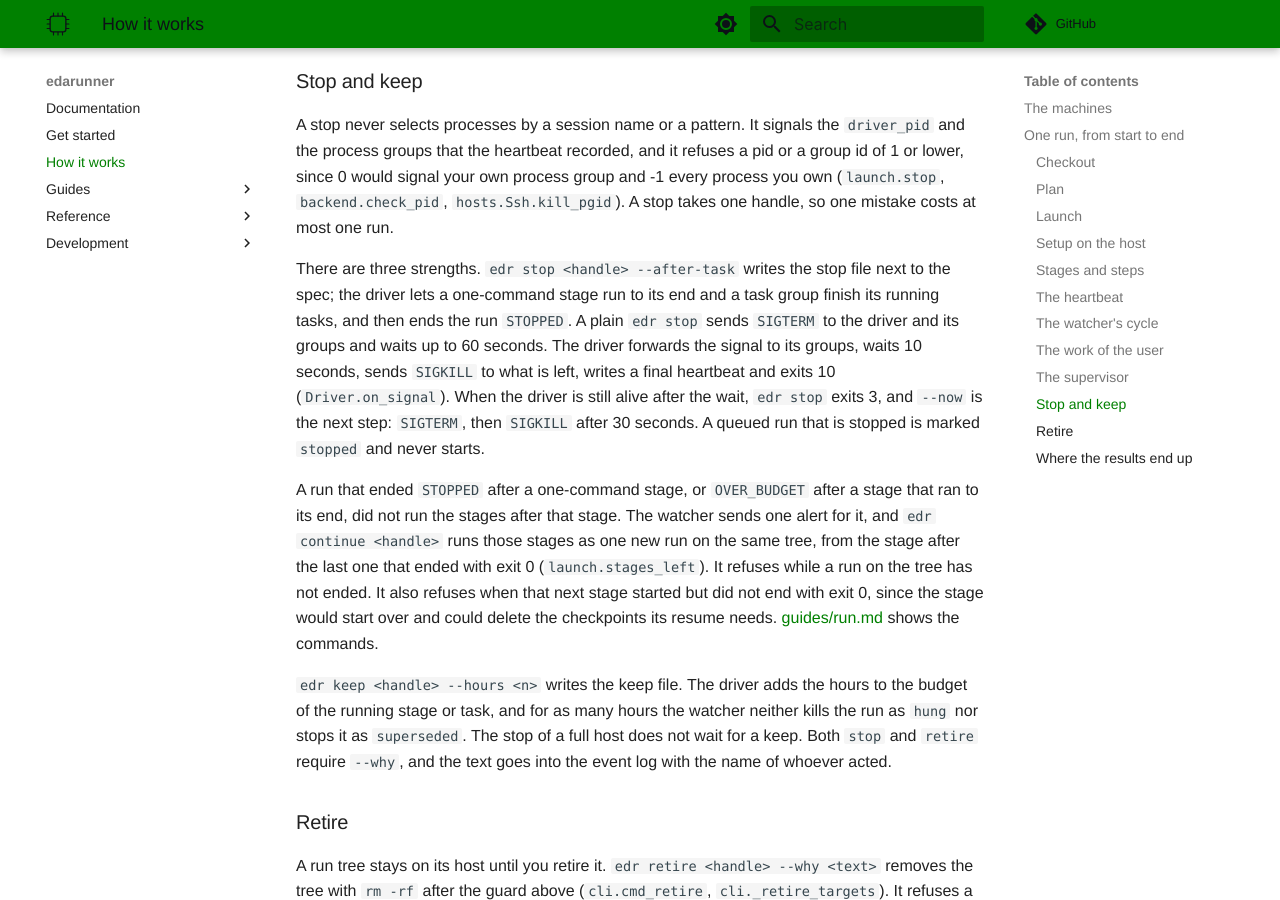
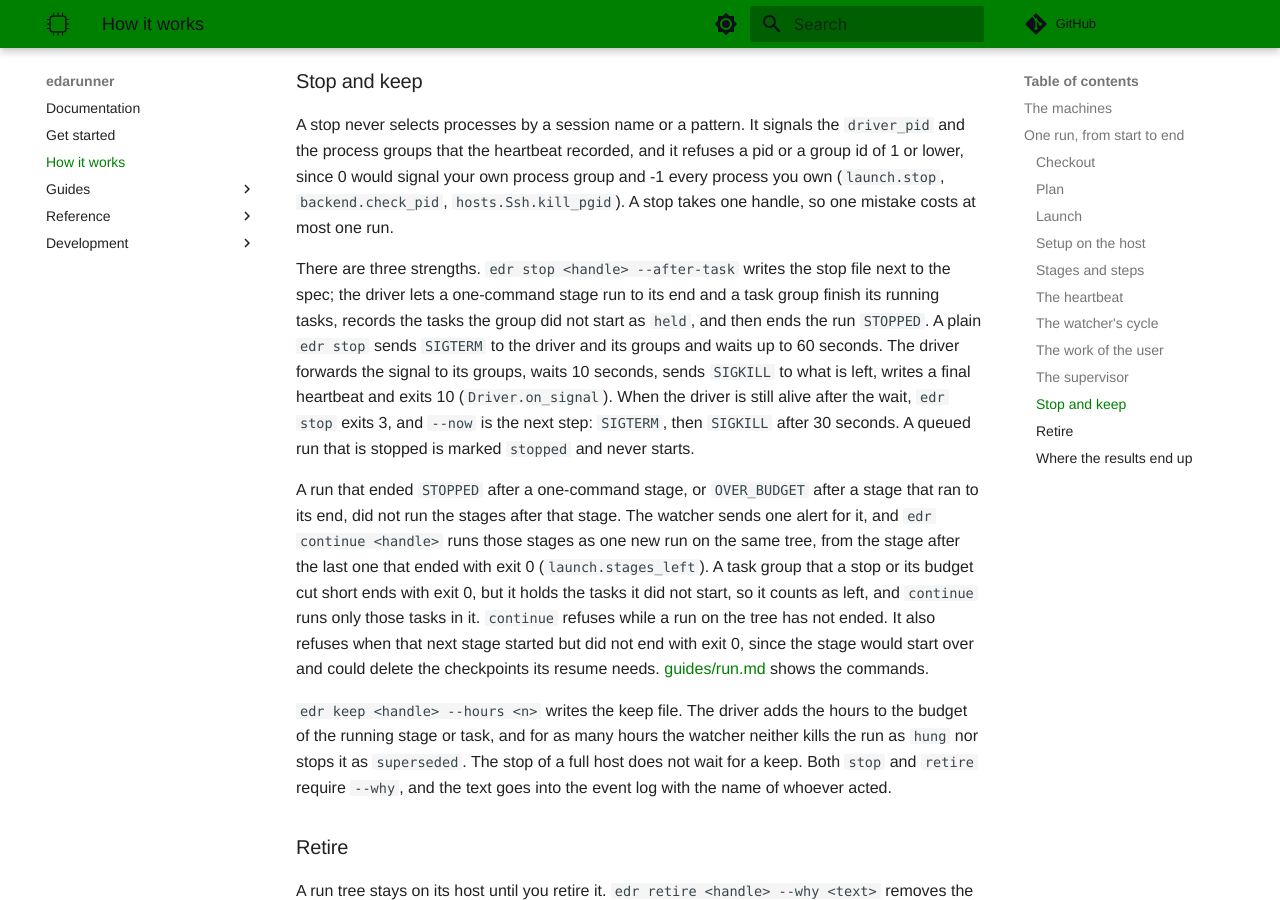
Before and after one commit to lionnus/edarunner, an MkDocs documentation site: the page built from docs/how-it-works.md, in a window 1280 px wide and 900 px high, scrolled down 9187 px. Built offline with MkDocs 1.6.1 and Material for MkDocs 9.7.7, drawn with Linux system fonts in a browser that asks for light colours; comment, search, counter and statistics services are not loaded.

Commit message:
:bug: continue: Count a task group that held tasks back as left and run only those tasks; the driver records them as held, and each task row keeps the stage of its task

```diff
--- a/docs/how-it-works.md
+++ b/docs/how-it-works.md
@@ -411,23 +411,27 @@ one handle, so one mistake costs at most one run.
 
 There are three strengths. `edr stop <handle> --after-task` writes the
 stop file next to the spec; the driver lets a one-command stage run to
-its end and a task group finish its running tasks, and then ends the
-run `STOPPED`. A plain `edr stop` sends `SIGTERM` to the driver and its
-groups and waits up to 60 seconds. The driver forwards the signal to its
-groups, waits 10 seconds, sends `SIGKILL` to what is left, writes a
-final heartbeat and exits 10 (`Driver.on_signal`). When the driver is
-still alive after the wait, `edr stop` exits 3, and `--now` is the next
-step: `SIGTERM`, then `SIGKILL` after 30 seconds. A queued run that is
-stopped is marked `stopped` and never starts.
+its end and a task group finish its running tasks, records the tasks
+the group did not start as `held`, and then ends the run `STOPPED`. A
+plain `edr stop` sends `SIGTERM` to the driver and its groups and waits
+up to 60 seconds. The driver forwards the signal to its groups, waits
+10 seconds, sends `SIGKILL` to what is left, writes a final heartbeat
+and exits 10 (`Driver.on_signal`). When the driver is still alive after
+the wait, `edr stop` exits 3, and `--now` is the next step: `SIGTERM`,
+then `SIGKILL` after 30 seconds. A queued run that is stopped is marked
+`stopped` and never starts.
 
 A run that ended `STOPPED` after a one-command stage, or `OVER_BUDGET`
 after a stage that ran to its end, did not run the stages after that
 stage. The watcher sends one alert for it, and `edr continue <handle>`
 runs those stages as one new run on the same tree, from the stage after
-the last one that ended with exit 0 (`launch.stages_left`). It refuses
-while a run on the tree has not ended. It also refuses when that next
-stage started but did not end with exit 0, since the stage would start
-over and could delete the checkpoints its resume needs.
+the last one that ended with exit 0 (`launch.stages_left`). A task group
+that a stop or its budget cut short ends with exit 0, but it holds the
+tasks it did not start, so it counts as left, and `continue` runs only
+those tasks in it. `continue` refuses while a run on the tree has not
+ended. It also refuses when that next stage started but did not end
+with exit 0, since the stage would start over and could delete the
+checkpoints its resume needs.
 [guides/run.md](guides/run.md#more-work-on-an-existing-tree) shows the
 commands.
 
```
Also changed, not shown: docs/dev/driver.md (+5 -2 lines), docs/guides/alerts.md (+3 -2 lines), docs/guides/run.md (+15 -6 lines), docs/reference/bot.md (+4 -4 lines), 11 other files.
